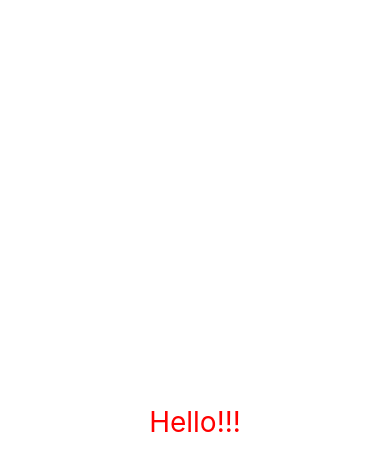
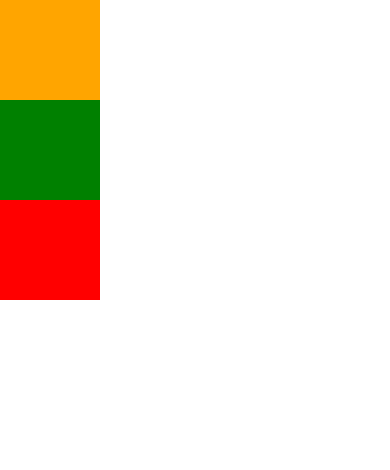
Before and after one commit to clearsky77/CSWeatherReactNative, a React Native app: screen / in a window 390 px wide. Shown: the top 470 px of the page. Built offline with nearby package versions, Linux system fonts and the light colour scheme.

Commit message:
FlexBox를 쓰기 전

```diff
--- a/App.js
+++ b/App.js
@@ -3,25 +3,10 @@ import { StyleSheet, Text, View } from 'react-native';
 
 export default function App() {
   return (
-    <View style={styles.container}>
-      <Text style={styles.text}>Hello!!!</Text>
-      <StatusBar style="light" />
-      {/* 여기에 light는 react-native에서가 아닌 expo의 API를 쓴 것이다. */}
+    <View>
+      <View style={{width:100, height:100, backgroundColor: "orange"}}></View>
+      <View style={{width:100, height:100, backgroundColor: "green"}}></View>
+      <View style={{width:100, height:100, backgroundColor: "red"}}></View>
     </View>
   );
 }
-
-
-
-const styles = StyleSheet.create({
-  container: {
-    flex: 1,
-    backgroundColor: '#fff',
-    alignItems: 'center',
-    justifyContent: 'center',
-  },
-  text:{
-    fontSize: 28,
-    color: "red",
-  },
-});
```
